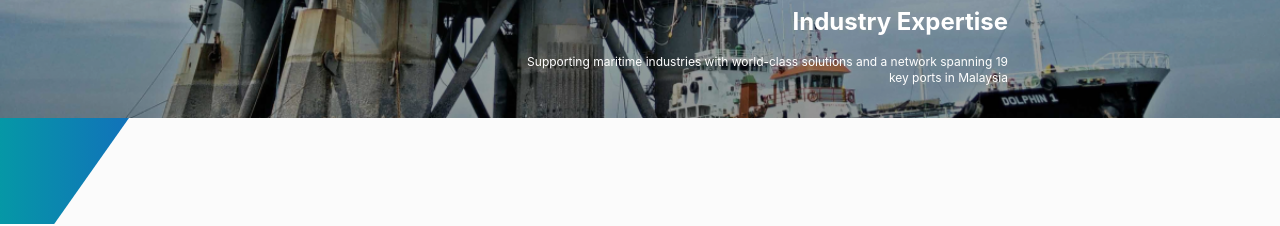
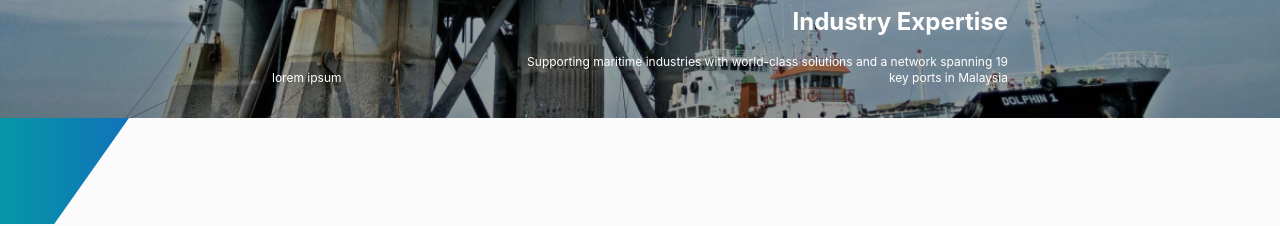
Before and after one commit to aqlhsyfqhsym/tmd-el, a Next.js app: page /business in a window 1280 px wide. Shown: the part 537-763 px from the top of the page. Built offline with nearby package versions, Linux system fonts and the light colour scheme.

Commit message:
add subheading? for hero

```diff
--- a/app/business/page.tsx
+++ b/app/business/page.tsx
@@ -20,6 +20,7 @@ export default function Businesss() {
             <Hero
                 heading={BusinessData.hero.heading}
                 subheading={BusinessData.hero.subheading}
+                subheadingleft={BusinessData.hero.subheadingleft}
                 image={BusinessData.hero.image}
             />
             <Vector />
--- a/components/organisms/Hero/index.tsx
+++ b/components/organisms/Hero/index.tsx
@@ -3,7 +3,7 @@ import React from "react";
 interface HeroProps {
   heading: string;
   subheading: string;
-  subheadingleft: string;
+  subheadingleft?: string;
   image: string;
 }
 
--- a/data/business.json
+++ b/data/business.json
@@ -2,6 +2,7 @@
     "hero": {
         "heading": "Industry Expertise",
         "subheading": "Supporting maritime industries with world-class solutions and a network spanning 19 key ports in Malaysia",
+        "subheadingleft": "lorem ipsum",
         "image": "/images/business/business.png"
     },
     "aboutus": {
```
